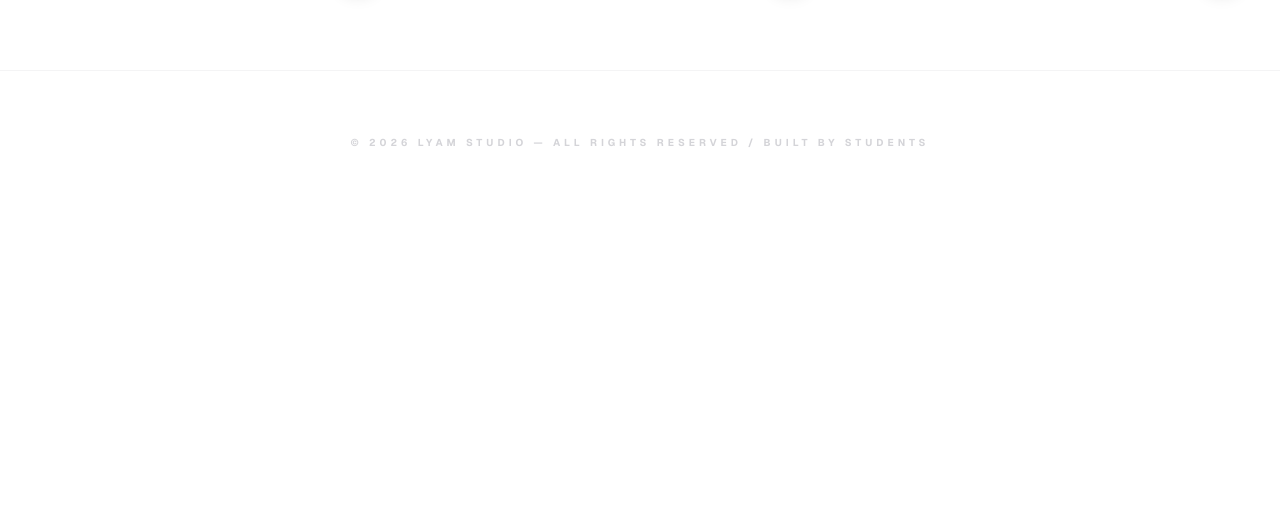
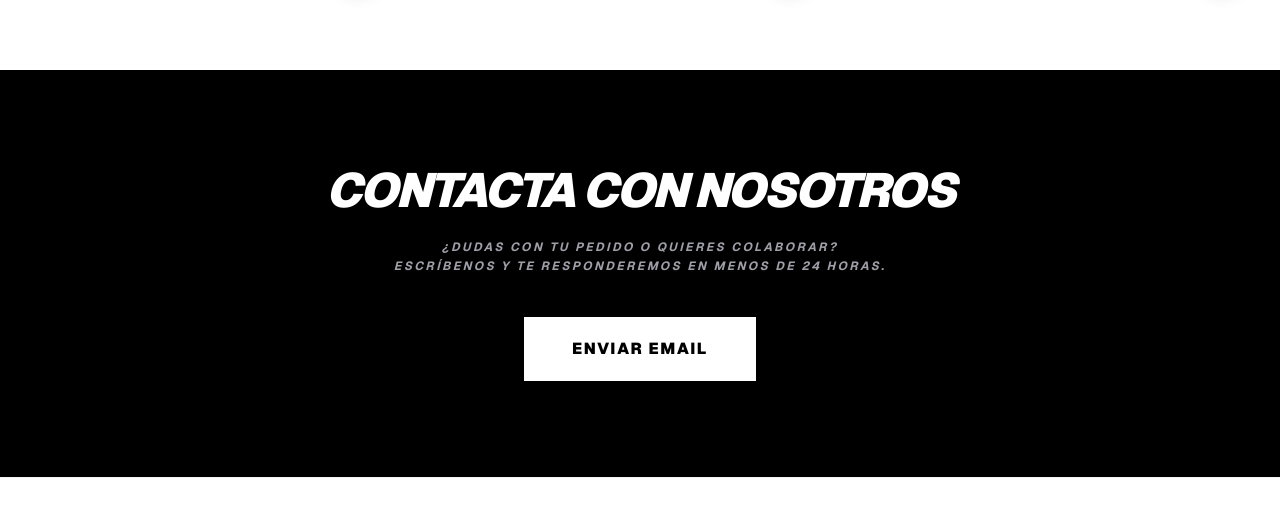
Before and after one commit to ilyaslyamani07-tech/mi-tienda-ropa, a Next.js app: page / in a window 1280 px wide. Shown: the part 1458-1985 px from the top of the page. Before the commit the page ends 1672 px from the top, so only its background shows below. Built offline with nearby package versions, Linux system fonts and the light colour scheme.

Commit message:
Sección de contacto añadida

```diff
--- a/app/page.tsx
+++ b/app/page.tsx
@@ -81,27 +81,23 @@ export default function Home() {
           />
         </div>
         <div className="flex gap-4 items-center">
-          {/* BOTÓN: EL CARRITO COMPLETO */}
           <button onClick={() => setIsCartOpen(true)} className="text-xs md:text-sm font-black bg-black text-white px-5 py-2 rounded-full hover:bg-zinc-800 transition-all shadow-lg">
             EL CARRITO COMPLETO ({cart.length})
           </button>
         </div>
       </nav>
 
-      {/* HERO SECTION - LOGO EN EL CENTRO */}
+      {/* HERO SECTION */}
       <section className="relative flex flex-col items-center justify-center text-center pt-24 pb-32 px-4 bg-white">
-        {/* Aquí el logo sustituye al texto de antes */}
         <img
           src="/logo.png"
           alt="LYAM Central"
           className="h-40 md:h-64 w-auto mb-10 animate-in fade-in zoom-in duration-1000"
         />
-
         <p className="text-lg md:text-xl font-bold tracking-[0.2em] uppercase text-zinc-400 italic max-w-lg">
           By Students For Students.<br/>
           <span className="text-black font-black">THE MOVEMENT.</span>
         </p>
-
         <button className="mt-12 bg-black text-white px-14 py-5 font-black tracking-widest uppercase hover:bg-zinc-800 shadow-2xl transition-all hover:-translate-y-1">
           Ver Colección
         </button>
@@ -140,6 +136,23 @@ export default function Home() {
         </div>
       </section>
 
+      {/* SECCIÓN DE CONTACTO POR EMAIL */}
+      <section className="bg-black text-white py-24 px-6 text-center">
+        <div className="max-w-2xl mx-auto">
+          <h3 className="text-4xl md:text-5xl font-black uppercase tracking-tighter italic mb-6">Contacta con nosotros</h3>
+          <p className="text-zinc-400 font-bold uppercase text-xs tracking-[0.2em] mb-10 leading-relaxed italic">
+            ¿Dudas con tu pedido o quieres colaborar? <br/>
+            Escríbenos y te responderemos en menos de 24 horas.
+          </p>
+          <a
+            href="mailto:tu-email@lyam.com"
+            className="inline-block bg-white text-black px-12 py-5 font-black uppercase tracking-widest hover:bg-zinc-200 transition-all shadow-2xl active:scale-95"
+          >
+            Enviar Email
+          </a>
+        </div>
+      </section>
+
       {/* CARRITO LATERAL */}
       {isCartOpen && (
         <>
@@ -173,7 +186,7 @@ export default function Home() {
         </>
       )}
 
-      {/* FOOTER - LOGO ELIMINADO */}
+      {/* FOOTER */}
       <footer className="bg-white text-black py-16 border-t border-zinc-100 text-center px-6">
         <p className="text-[10px] font-bold uppercase tracking-[0.4em] text-zinc-300">
           © 2026 LYAM STUDIO — ALL RIGHTS RESERVED / BUILT BY STUDENTS
```
